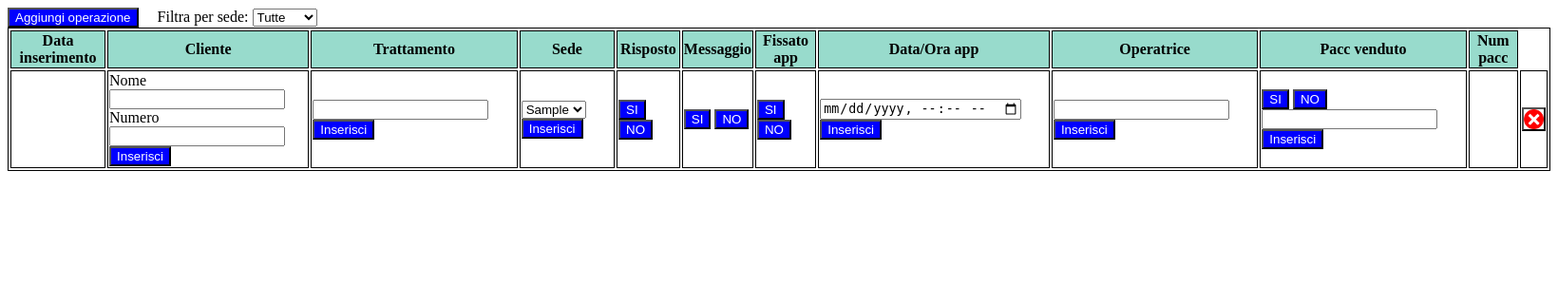
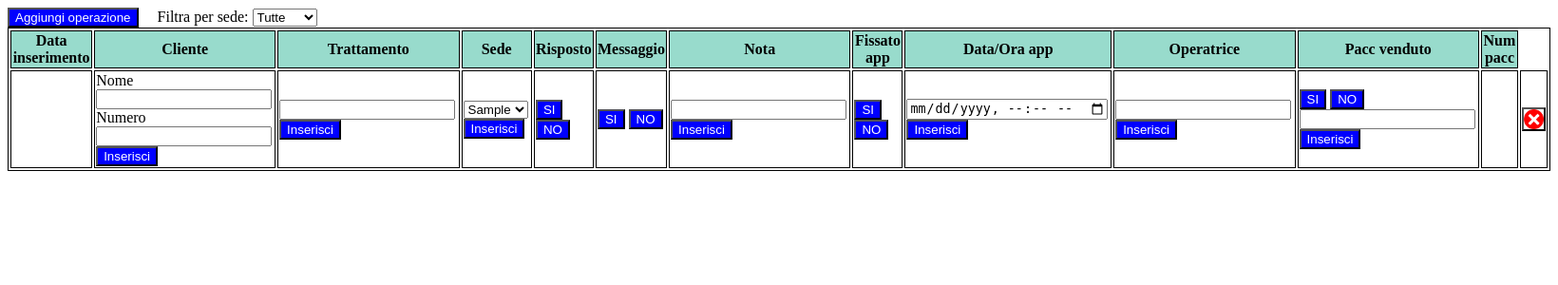
Before and after one commit to MelchiahFS/AppManager, a CodeIgniter app: page /database/ in a window 1640 px wide. Shown: the top 300 px of the page at 95% size. Run offline with CodeIgniter, Linux system fonts and the light colour scheme; tables that the repository leaves empty or names only in its code hold one stand-in row (values such as "Sample post").

Commit message:
Correzione eliminazione riga; aggiunta campo nota

```diff
--- a/application/controllers/GestioneClienti.php
+++ b/application/controllers/GestioneClienti.php
@@ -38,7 +38,7 @@ class GestioneClienti extends CI_Controller {
                 $numero = $this->input->post('numero');
                 $data_ch = $this->input->post('data_ch');
                 $result = $this->InfoRisposte->createAppuntamento($data_ch,$cliente,$numero);
-                echo json_encode($result);
+                echo $result;
                 break;
             case 'insSede':
                 $sede = $this->input->post('sede');
@@ -101,11 +101,15 @@ class GestioneClienti extends CI_Controller {
                 $res = $this->InfoRisposte->getAppuntamentiPerSede($sede);
                 echo json_encode($res);
                 break;
-            case 'delRiga':
+            case 'resetRiga':
                 $idApp = $this->input->post('idApp');
-                $this->InfoRisposte->deleteRiga($idApp);
+                $this->InfoRisposte->resetRiga($idApp);
                 break;
-
+            case 'insNota':
+                $idApp = $this->input->post('idApp');
+                $nota = $this->input->post('nota');
+                $this->InfoRisposte->updateNota($idApp,$nota);
+                break;
         }
     }
 
--- a/application/models/InfoRisposte.php
+++ b/application/models/InfoRisposte.php
@@ -13,28 +13,11 @@
  */
 class InfoRisposte extends CI_Model {
 
-    /*
-
-    //recupera l'ultimo id pacchetto generato
-    public function getNumUltimoPacc()
-    {
-        $query = $this->db->query("select max(id_pacc) as ultimoPac from appuntamento");
-        return $query;
-    }
-
-
-    public function setNomePacchetto($cliente,$sede,$dataora,$nome)
-    {
-        $query = $this->db->query("update Appuntamento set nome_pacc = '".$nome."' where cliente = ".$cliente." and sede = ".$sede." and data_ora = '".$dataora."'");
-    }
-
-    */
-
     //recupera i dati degli appuntamenti esistenti per la rappresentazione dei dati
     public function getAppuntamenti()
     {
         $query = $this->db->query("select id_app, data_ora_ch, nome, numero, sede, risp_tel,
-            risp_mess, fiss_app, data_ora_app, operatrice, trattamento, vend_pac,
+            risp_mess, nota, fiss_app, data_ora_app, operatrice, trattamento, vend_pac,
             nome_pacc, id_pacc
             from Appuntamento order by data_ora_ch");
         return $query->result();
@@ -135,9 +118,16 @@ class InfoRisposte extends CI_Model {
         $this->db->query("update Appuntamento set trattamento = ".$this->db->escape($trat)." where id_app = ".$this->db->escape($id));
     }
 
-    public function deleteRiga($id)
+    public function resetRiga($id)
     {
-        $this->db->query("delete from Appuntamento where id_app = ".$this->db->escape($id));
+        $this->db->query("update Appuntamento set risp_tel = null, risp_mess = null, nota = null, "
+                . "fiss_app = null, data_ora_app = null, operatrice = null, id_pacc = null, nome_pacc = null"
+                . "where id_app = ".$this->db->escape($id));
+    }
+
+    public function updateNota($id,$nota)
+    {
+        $this->db->query("update Appuntamento set nota = ".$this->db->escape($nota)." where id_app = ".$this->db->escape($id));
     }
 
 }
--- a/application/views/gestioneClienti.php
+++ b/application/views/gestioneClienti.php
@@ -89,6 +89,11 @@ and open the template in the editor.
                     <button class='no'>NO</button>
                 </td>
 
+                <td class ='nota'>
+                    <input type='text' maxlength='50' class='insNota'>
+                    <button type='button' id='submitNota'>Inserisci</button>
+                </td>
+
                 <td class='app'>
                     <button class='si'>SI</button>
                     <button class='no'>NO</button>
@@ -142,6 +147,7 @@ and open the template in the editor.
                     echo "<th>Sede</th>";
                     echo "<th>Risposto</th>";
                     echo "<th>Messaggio</th>";
+                    echo "<th>Nota</th>";
                     echo "<th>Fissato app</th>";
                     echo "<th>Data/Ora app</th>";
                     echo "<th>Operatrice</th>";
--- a/assets/js/registroChiamate.js
+++ b/assets/js/registroChiamate.js
@@ -13,6 +13,7 @@ $(function()
     $sede = [];
     $risp_tel = [];
     $risp_mess = [];
+    $nota = [];
     $fiss_app = [];
     $vend_pac = [];
     $data_ora_ch = [];
@@ -24,8 +25,9 @@ $(function()
 
     //imposto gli array col valore dei risultati ottenuti dal model
     //length - 1 perché escludo la riga dell'header
-    for(i=0;i<$('tr').length-1;i++)
+    for(var i=0;i<$('tr').length-1;i++)
     {
+        alert("<php echo $results[0].nome;?>");
         $idApp.push(results[i].id_app);
         $cliente.push(results[i].nome + " " + results[i].numero);
 
@@ -48,6 +50,7 @@ $(function()
 
         $risp_tel.push(results[i].risp_tel);
         $risp_mess.push(results[i].risp_mess);
+        $nota.push(results[i].nota);
         $fiss_app.push(results[i].fiss_app);
         $vend_pac.push(results[i].vend_pac);
 
@@ -102,6 +105,7 @@ $(function()
         $cliente.push(null);
         $risp_tel.push(null);
         $risp_mess.push(null);
+        $nota.push(null);
         $fiss_app.push(null);
         $vend_pac.push(null);
         $data_ora_ch.push(null);
@@ -130,6 +134,7 @@ $(function()
         $sede = [];
         $risp_tel = [];
         $risp_mess = [];
+        $nota = [];
         $fiss_app = [];
         $vend_pac = [];
         $data_ora_ch = [];
@@ -208,6 +213,7 @@ $(function()
 
             $risp_tel[$i] = res.risp_tel;
             $risp_mess[$i] = res.risp_mess;
+            $nota[$i] = res.nota;
             $fiss_app[$i] = res.fiss_app;
             $vend_pac[$i] = res.vend_pac;
 
@@ -478,7 +484,7 @@ $(function()
             $.ajax({
                 type: "POST",
                 url: "http://intranetapp.doctorloveskin.it/index.php/GestioneClienti/AJAX_Call",
-                dataType: "json",
+                dataType: "text",
                 contentType: "application/x-www-form-urlencoded; charset=UTF-8",
 
                 data: {
@@ -487,9 +493,9 @@ $(function()
                     data_ch: $now,
                     comando: 'newApp'
                 },
-                success: function(json)
+                success: function(id)
                 {
-                    $idApp[$index] = json;
+                    $idApp[$index] = id;
                 },
                 error: function()
                 {
@@ -583,7 +589,38 @@ $(function()
         }
     });
 
+    $("body").on("click","#submitNota",{},function()
+    {
+        var $index = $(this).parents('tr').index()-1;
+        var $inputField = $(this).siblings('.insNota').val();
+        if ($inputField.length > 0)
+        {
+            $nota[$index] = $inputField;
+            $.ajax({
+                type: "POST",
+                url:"http://intranetapp.doctorloveskin.it/index.php/GestioneClienti/AJAX_Call",
+                contentType: "application/x-www-form-urlencoded; charset=UTF-8",
+                data:
+                {
+                    idApp: $idApp[$index],
+                    nota: $nota[$index],
+                    comando: 'insNota'
+                },
+                error: function()
+                {
+                    alert("Non è stato possibile inserire i dati nel DB");
+                }
+            });
 
+            coloreRiga($index);
+            controlloAttivazioneBlocchi($index);
+            controlloAttivazioneTasti($index);
+        }
+        else
+        {
+            alert("Input non valido");
+        }
+    });
 
 
     $("body").on("click","#submitNomeOp",{},function()
@@ -694,7 +731,6 @@ $(function()
 
     $("body").on("click","#delButton",{},function()
     {
-        alert("boh");
         var $index = $(this).parents('tr').index()-1;
 
          $.ajax({
@@ -703,15 +739,13 @@ $(function()
             contentType: "application/x-www-form-urlencoded; charset=UTF-8",
             data: {
                 idApp: $idApp[$index],
-                comando: "delRiga"
+                comando: "resetRiga"
             },
             error: function()
             {
                 alert("Non è stato possibile eliminare la riga");
             }
         });
-
-        $(this).parents("tr").remove();
 
         coloreRiga($index);
         controlloAttivazioneBlocchi($index);
@@ -803,6 +837,12 @@ $(function()
             $riga.find("td.app").children(".si, .no").attr("disabled",true).addClass("notAvailable");
         }
 
+
+        if ($nota[$r] != null)
+        {
+            $riga.find("td.nota").children(":input").insert().text($nota[$r]);
+            $riga.find("td.nota").children("#submitNota").text("Inserisci");
+        }
 
         //CONTROLLA ATTIVAZIONE TASTI "DATA APP"
         //-----------------------------
```
